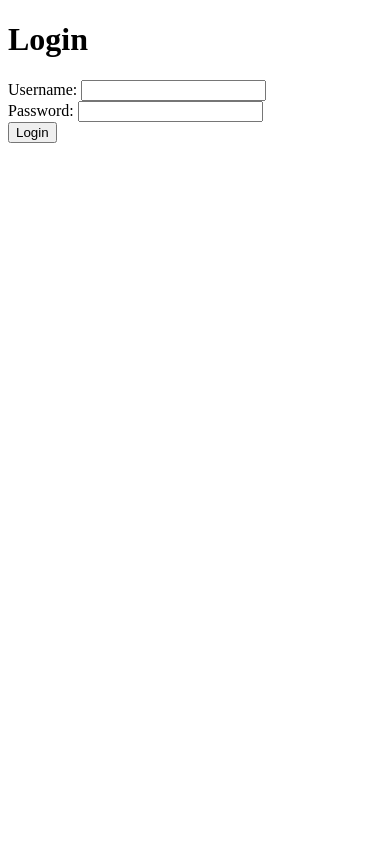
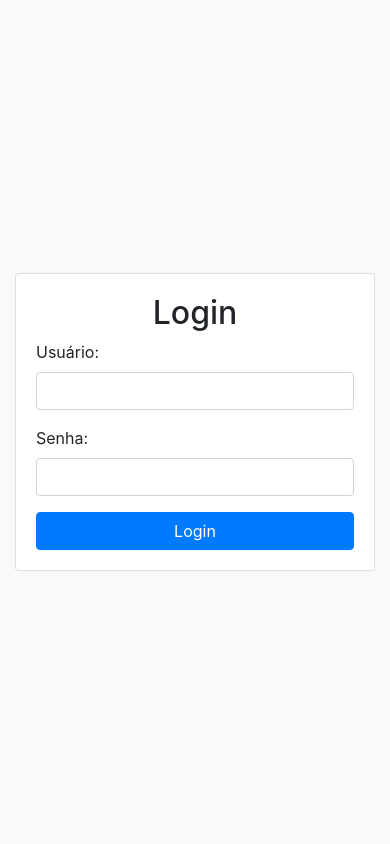
Before and after one commit to davidmp24/Sistema-Livraria-1.0-main, a Flask app: page /login in a window 390 px wide. Run offline with Flask 3, Linux system fonts and the light colour scheme; some libraries are stand-ins or nearby versions.

Commit message:
Página de alteração de senha e layout do login

```diff
--- a/app.py
+++ b/app.py
@@ -1,5 +1,6 @@
 from flask import render_template, redirect, url_for, request, session, flash
 from flask import Flask, jsonify
+from flask_login import LoginManager, UserMixin, login_user, login_required, current_user
 from config import app, db
 from models import Cliente, Livro, Venda  # Certifique-se de que Livro está importado corretamente
 from datetime import datetime
@@ -10,6 +11,15 @@ from flask_migrate import Migrate
 from config import app, db  # Certifique-se de que 'app' e 'db' estão importados corretamente
 
 migrate = Migrate(app, db)
+
+# Inicialização do LoginManager
+login_manager = LoginManager()
+login_manager.init_app(app)
+
+# Definição do carregador de usuário
+@login_manager.user_loader
+def load_user(user_id):
+    return username.query.get(int(user_id))  # Aqui, retorne o usuário correspondente ao ID
 
 # Simulação de dados de login (usuário e senha)
 USERS = {
@@ -44,6 +54,29 @@ def login():
 def logout():
     session.pop('username', None)
     return redirect(url_for('login'))
+
+
+@app.route('/alterar_senha', methods=['GET', 'POST'])
+def alterar_senha():
+    # Verifica se o usuário está autenticado
+    if 'username' not in session:
+        flash('Você precisa estar logado para alterar a senha.', 'danger')
+        return redirect(url_for('login'))
+
+    if request.method == 'POST':
+        nova_senha = request.form['nova_senha']
+        confirmar_senha = request.form['confirmar_senha']
+
+        if nova_senha == confirmar_senha:
+            # Aqui você pode implementar a lógica para atualizar a senha do usuário
+            # No seu caso, se estiver usando um dicionário USERS:
+            USERS[session['username']] = nova_senha
+            flash('Senha alterada com sucesso!', 'success')
+            return redirect(url_for('home'))  # Redireciona para a página inicial
+        else:
+            flash('As senhas não conferem. Tente novamente.', 'danger')
+
+    return render_template('alterar_senha.html')
 
 # FIM LOGIN
 #########################################
--- a/templates/index.html
+++ b/templates/index.html
@@ -17,7 +17,10 @@
                 <li class="nav-item"><a class="nav-link" href="/livros">Livros</a></li>
                 <li class="nav-item"><a class="nav-link" href="/vendas">Vendas</a></li>
                 <li class="nav-item"><a class="nav-link" href="/configuracao">Configuração</a></li>
-            </ul>
+
+                <li class="nav-item"><a class="nav-link" href="/logout">Logout</a></li>
+
+              </ul>
         </aside>
         <main class="content">
             {% block content %}
--- a/templates/login.html
+++ b/templates/login.html
@@ -1,20 +1,39 @@
 <!DOCTYPE html>
-<html lang="en">
+<html lang="pt-BR">
 <head>
     <meta charset="UTF-8">
     <meta name="viewport" content="width=device-width, initial-scale=1.0">
     <title>Login</title>
+    <!-- Bootstrap CSS -->
+    <link href="https://stackpath.bootstrapcdn.com/bootstrap/4.5.2/css/bootstrap.min.css" rel="stylesheet">
 </head>
-<body>
-    <h1>Login</h1>
-    <form action="/login" method="POST">
-        <label for="username">Username:</label>
-        <input type="text" id="username" name="username">
-        <br>
-        <label for="password">Password:</label>
-        <input type="password" id="password" name="password">
-        <br>
-        <button type="submit">Login</button>
-    </form>
+<body class="bg-light">
+    <div class="container">
+        <div class="row justify-content-center" style="height: 100vh;">
+            <div class="col-md-4 my-auto">
+                <div class="card">
+                    <div class="card-body">
+                        <h2 class="text-center">Login</h2>
+                        <form action="/login" method="POST">
+                            <div class="form-group">
+                                <label for="username">Usuário:</label>
+                                <input type="text" class="form-control" id="username" name="username" required>
+                            </div>
+                            <div class="form-group">
+                                <label for="password">Senha:</label>
+                                <input type="password" class="form-control" id="password" name="password" required>
+                            </div>
+                            <button type="submit" class="btn btn-primary btn-block">Login</button>
+                        </form>
+                    </div>
+                </div>
+            </div>
+        </div>
+    </div>
+
+    <!-- Bootstrap JS, Popper.js, e jQuery -->
+    <script src="https://code.jquery.com/jquery-3.5.1.slim.min.js"></script>
+    <script src="https://cdn.jsdelivr.net/npm/@popperjs/core@2.9.2/dist/umd/popper.min.js"></script>
+    <script src="https://stackpath.bootstrapcdn.com/bootstrap/4.5.2/js/bootstrap.min.js"></script>
 </body>
 </html>
```
Also changed, not shown: templates/alterar_senha.html (added, +13 -0 lines), templates/configuracao.html (+7 -0 lines).
